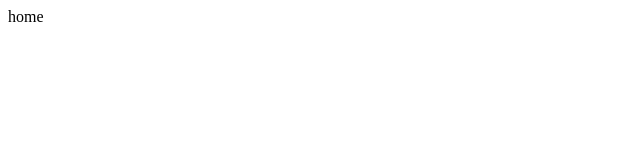
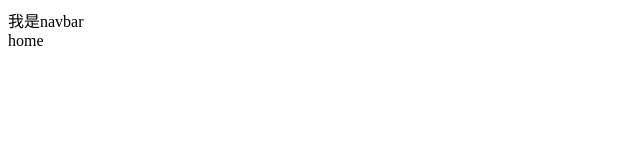
Before and after one commit to birne9/blog, a Vue app: page / in a window 1280 px wide. Shown: the top 160 px of the page, without its empty margins (0-640 px from the left). Built offline with nearby package versions, Linux system fonts and the light colour scheme.

Commit message:
0110 初始化页面

```diff
--- a/index.html
+++ b/index.html
@@ -3,7 +3,8 @@
 <head>
     <meta charset="UTF-8">
     <meta name="viewport" content="width=device-width, initial-scale=1.0">
-    <title>Document</title>
+    <title>birne9</title>
+    <link rel="icon" href="/favicon.svg" type="image/svg+xml">
 </head>
 <body>
     <div id="app"></div>
--- a/src/router/index.ts
+++ b/src/router/index.ts
@@ -1,13 +1,24 @@
 import { RouteRecordRaw, createRouter, createWebHashHistory } from 'vue-router';
 
+const LayOut=() => import('../views/layout/index.vue');
 // 配置路由
 const routes: Array<RouteRecordRaw> = [
     {
         path: '/',
         name: 'home',
-        component: () => import('../views/home/index.vue'),
+        component: LayOut,
         meta: {},
-        children: [],
+        children: [
+            {
+                path: '/',
+                name: 'index',
+                component: () => import('../views/home/index.vue'),
+                meta: {
+                    title: '首页',
+                },
+            },
+
+        ],
     },
 ];
 const router = createRouter({
--- /dev/null
+++ b/src/views/layout/components/AppMain.vue
@@ -0,0 +1,11 @@
+<template>
+    <div>
+        <router-view  />
+    </div>
+</template>
+<script setup lang="ts">
+
+</script>
+<style lang="less" scoped>
+
+</style>
--- /dev/null
+++ b/src/views/layout/components/NavBar.vue
@@ -0,0 +1,11 @@
+<template>
+    <div>
+       我是navbar
+    </div>
+</template>
+<script setup lang="ts">
+
+</script>
+<style lang="less" scoped>
+
+</style>
--- /dev/null
+++ b/src/views/layout/index.vue
@@ -0,0 +1,13 @@
+<template>
+    <div>
+        <NavBar></NavBar>
+        <AppMain></AppMain>
+    </div>
+</template>
+<script setup lang="ts">
+import NavBar from './components/NavBar.vue';
+import AppMain from './components/AppMain.vue';
+</script>
+<style lang="less" scoped>
+
+</style>
```
Also changed, not shown: favicon.svg (added).
